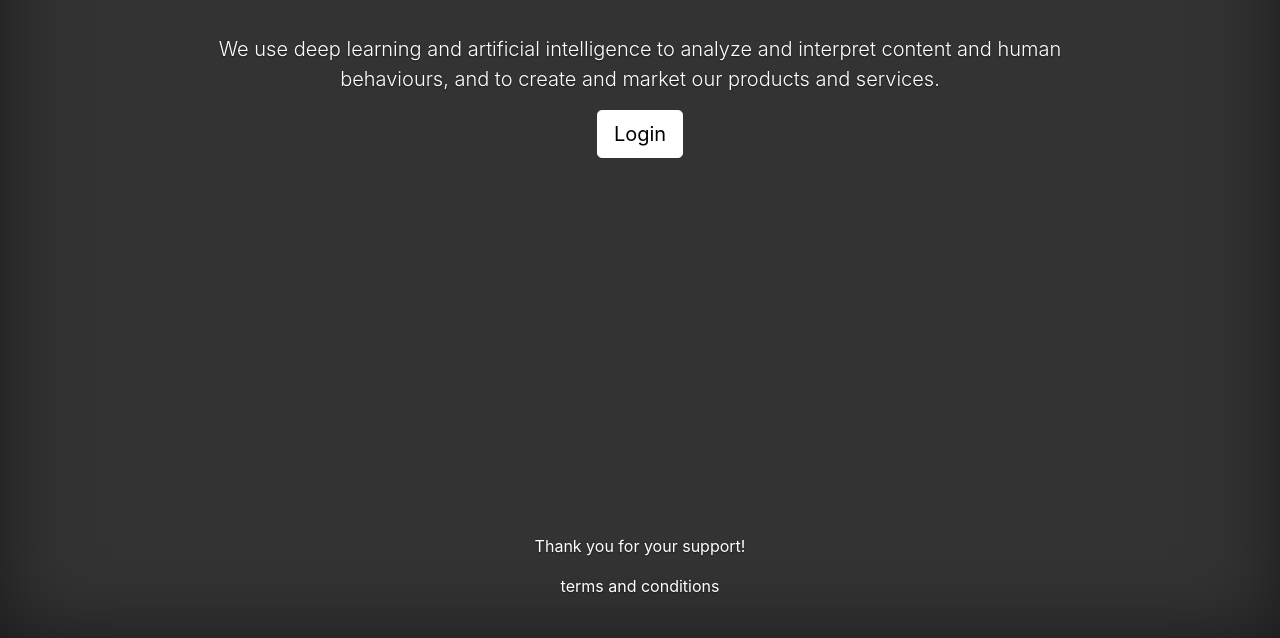
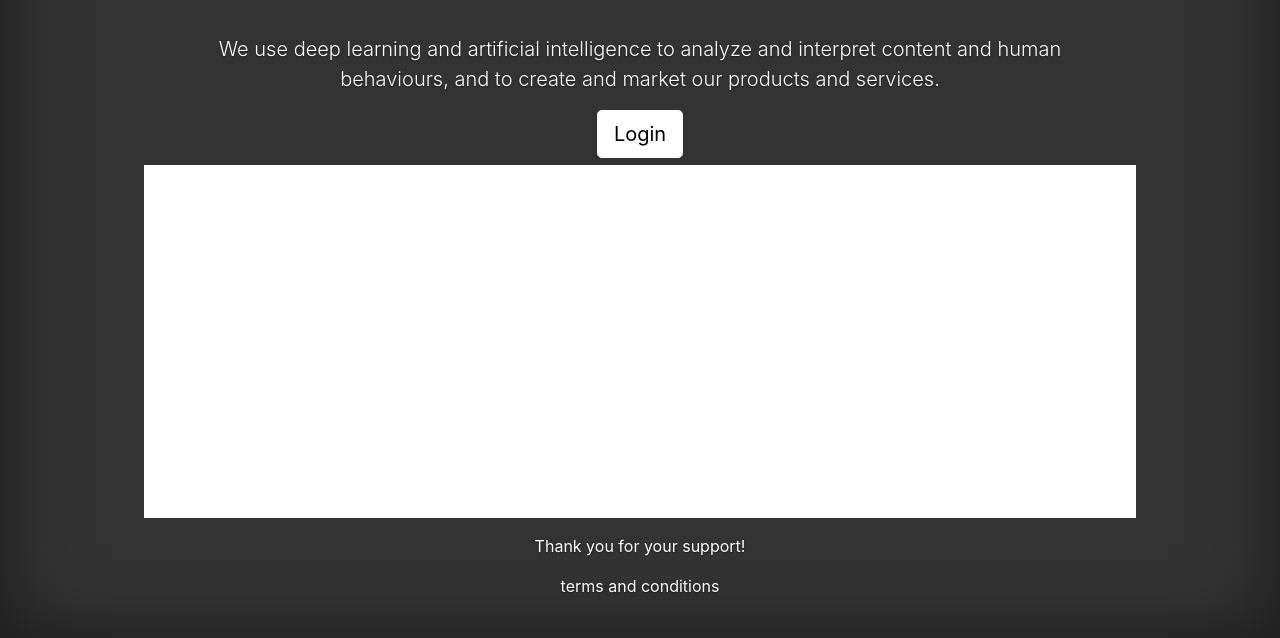
Before and after one commit to appjacket/appjacket.github.io, a plain HTML site: page dev/version_2/index.html in a window 1280 px wide. Shown: the part 162-800 px from the top of the page. Drawn offline with nearby package versions, Linux system fonts and the light colour scheme; a script that the page names is missing.

Commit message:
Update index.html

```diff
--- a/dev/version_2/index.html
+++ b/dev/version_2/index.html
@@ -45,7 +45,7 @@
      </div>
     </div>
   </div>
-  <div class="overlay workspace-dims" style="display: none"></div>
+  <div class="overlay workspace-dims"></div>
   <footer class="footer mt-auto py-3">
     <div class="inner">
       <p>Thank you for your support!</p>
```
